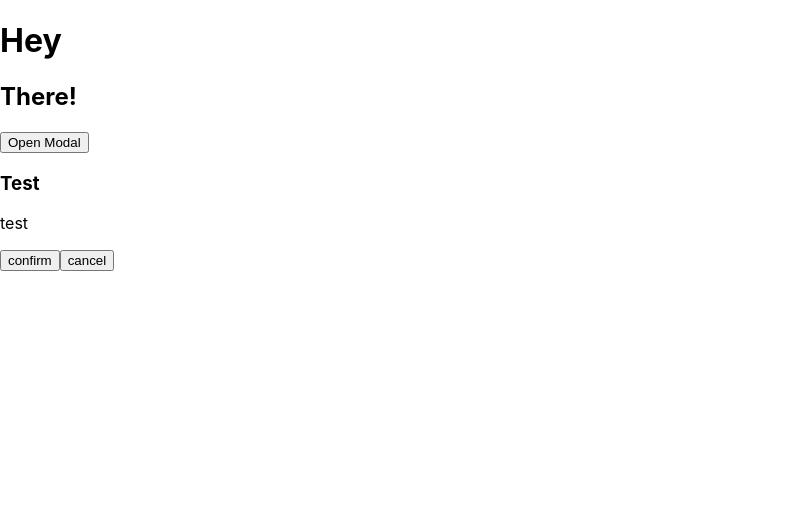
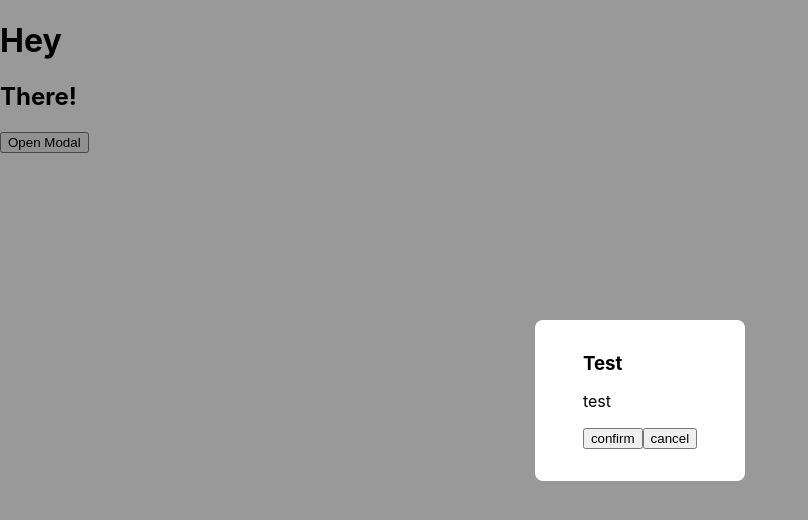
Before and after one commit to sombrilla/clicker, a React (Create React App) app: page / in a window 1280 px wide. Both pictures are taken after a click on the button "Open Modal". Shown: the top 520 px of the page, without its empty margins (0-808 px from the left). Built offline with nearby package versions, Linux system fonts and the light colour scheme.

Commit message:
add basic modal animation with basic styles

```diff
--- /dev/null
+++ b/src/components/GenericModal/GenericModal.scss
@@ -0,0 +1,23 @@
+.generic-modal {
+    position: fixed;
+    top: 0;
+    bottom: 0;
+    left: 0;
+    right: 0;
+    display: flex;
+    justify-content: center;
+    align-items: center;
+    background: rgba(0,0,0,0.4);
+    z-index: 1;
+}
+
+.generic-modal-content {
+    background: white;
+    padding: 2rem 3rem;
+    border-radius: 0.5rem;
+    z-index: 3;
+
+    h3 {
+        margin: 0;
+    }
+}
--- a/src/components/GenericModal/GenericModal.tsx
+++ b/src/components/GenericModal/GenericModal.tsx
@@ -1,4 +1,6 @@
 import React from 'react';
+import { motion, AnimatePresence, useSpring } from 'framer-motion';
+import './GenericModal.scss';
 import { Button } from '../Button/Button';
 import { useAppGenericModal } from '../../context/appGenericModalContext';
 
@@ -18,14 +20,35 @@ export type GenericModalProps = {
 export const GenericModal: React.FC = () => {
     const genericModalContext = useAppGenericModal.useDataGenericModalData() as GenericModalProps;
 
-    if (!genericModalContext || !genericModalContext.isOpen) return null;
+    return (
+        <AnimatePresence>
+            {(genericModalContext && genericModalContext.isOpen) &&
+                <>
+                    <motion.div
+                        initial={{ opacity: 0 }}
+                        animate={{ opacity: 1 }}
+                        exit={{ opacity: 0 }}
+                        transition={{ duration: 0.25, ease: 'easeOut' }}
+                        className="generic-modal"
+                        onClick={genericModalContext.onClose}
+                    >
+                        <motion.div
+                            initial={{ y: '100vh' }}
+                            animate={{ y: '0' }}
+                            exit={{ y: '100vh' }}
+                            transition={{ type: 'spring', stiffness: 500, damping: 30 }}
+                            className="generic-modal-content"
+                            onClick={(event) => event.stopPropagation()}
+                        >
+                            <h3>{genericModalContext.copies.title}</h3>
+                            <p>{genericModalContext.copies.description}</p>
+                            <Button onClick={genericModalContext.onConfirm}>{genericModalContext.copies.confirm}</Button>
+                            <Button onClick={genericModalContext.onClose}>{genericModalContext.copies.cancel}</Button>
+                        </motion.div>
+                    </motion.div>
+                </>
+            }
+        </AnimatePresence>
+    );
 
-    const { copies, onConfirm, onClose } = genericModalContext;
-
-    return <div>
-        <h3>{copies.title}</h3>
-        <p>{copies.description}</p>
-        <Button onClick={onConfirm}>{copies.confirm}</Button>
-        <Button onClick={onClose}>{copies.cancel}</Button>
-    </div>;
 }
```
